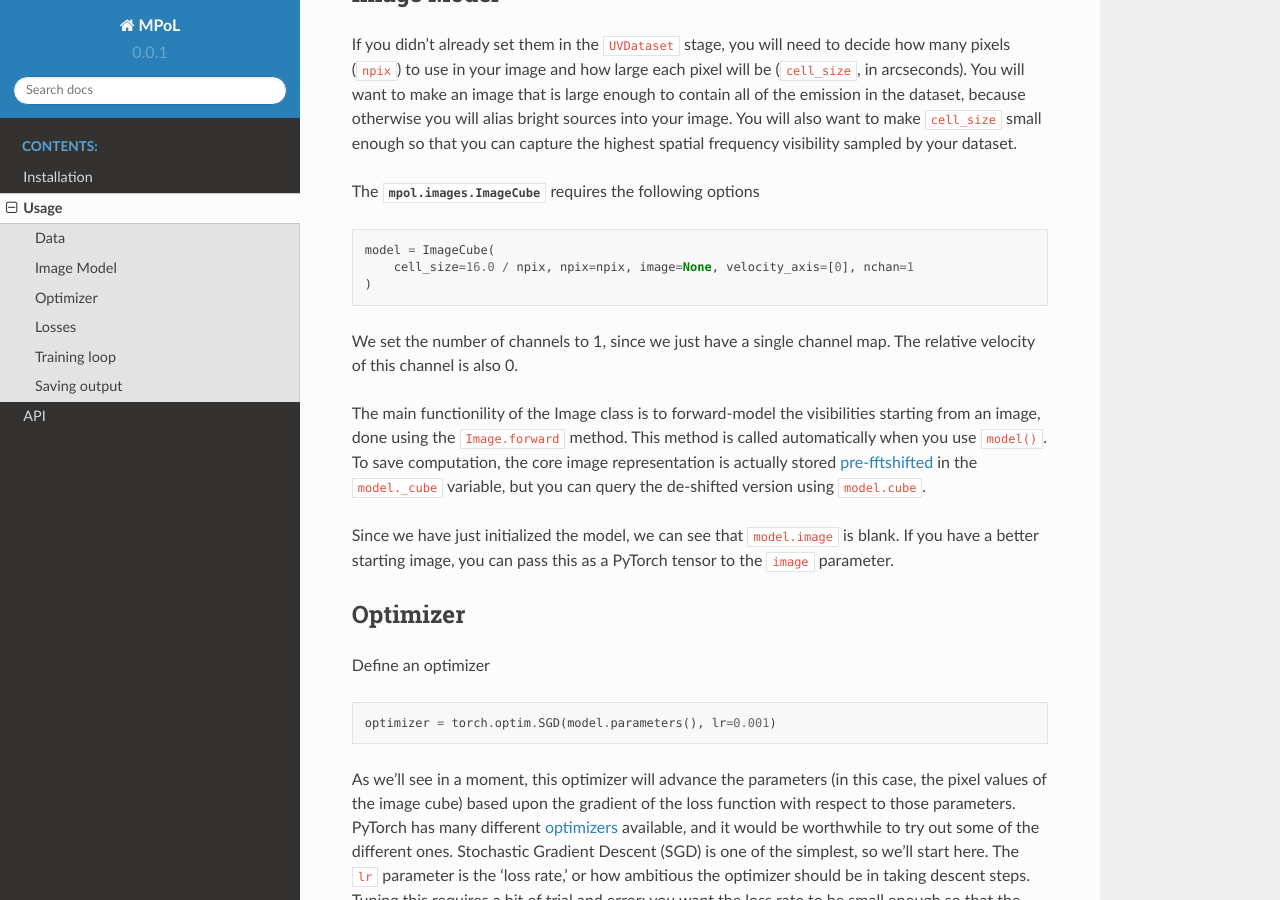
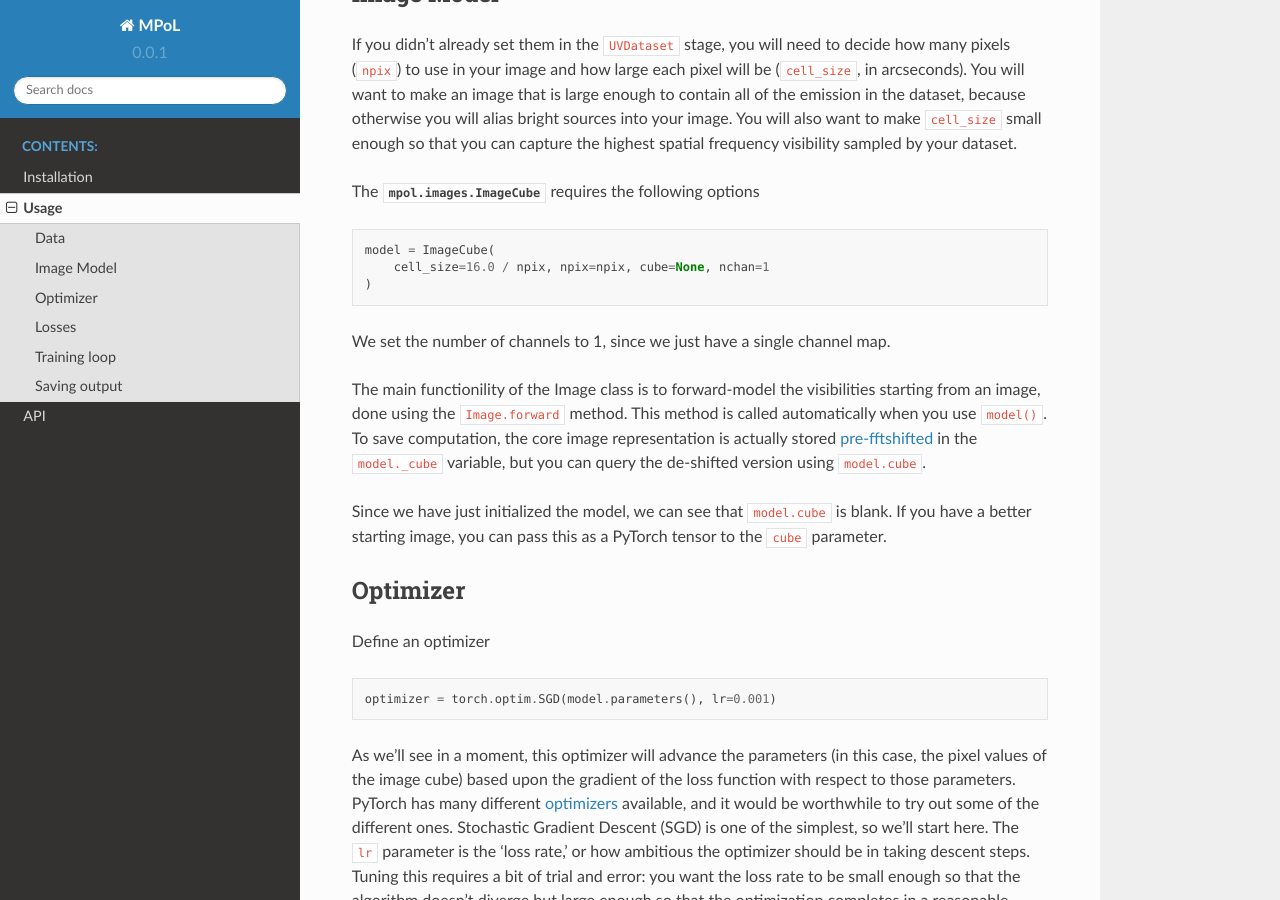
Before and after one commit to MPoL-dev/MPoL, a Sphinx documentation site: the page built from docs/usage.rst, in a window 1280 px wide and 900 px high, scrolled down 1679 px. Built offline with Sphinx 7.4.7 and the Read the Docs theme 2.0.0, drawn with Linux system fonts in a browser that asks for light colours.

Commit message:
removed velocity axis, basic FITS functionality, fixed image typo in usage doc

```diff
--- a/docs/usage.rst
+++ b/docs/usage.rst
@@ -56,15 +56,15 @@ If you didn't already set them in the ``UVDataset`` stage, you will need to deci
 The :class:`mpol.images.ImageCube` requires the following options ::
 
     model = ImageCube(
-        cell_size=16.0 / npix, npix=npix, image=None, velocity_axis=[0], nchan=1
+        cell_size=16.0 / npix, npix=npix, cube=None, nchan=1
     )
 
 
-We set the number of channels to 1, since we just have a single channel map. The relative velocity of this channel is also 0.
+We set the number of channels to 1, since we just have a single channel map.
 
 The main functionility of the Image class is to forward-model the visibilities starting from an image, done using the ``Image.forward`` method. This method is called automatically when you use ``model()``. To save computation, the core image representation is actually stored `pre-fftshifted <https://docs.scipy.org/doc/numpy/reference/generated/numpy.fft.fftshift.html>`_ in the ``model._cube`` variable, but you can query the de-shifted version using ``model.cube``.
 
-Since we have just initialized the model, we can see that ``model.image`` is blank. If you have a better starting image, you can pass this as a PyTorch tensor to the ``image`` parameter.
+Since we have just initialized the model, we can see that ``model.cube`` is blank. If you have a better starting image, you can pass this as a PyTorch tensor to the ``cube`` parameter.
 
 Optimizer
 ---------
```
Also changed, not shown: 1 other file.
